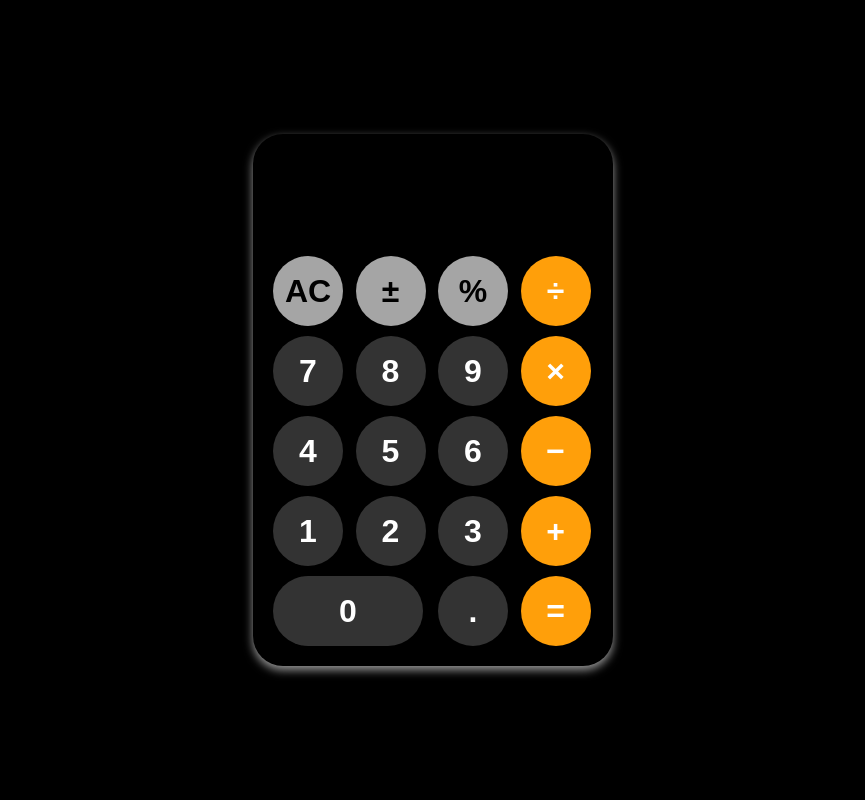
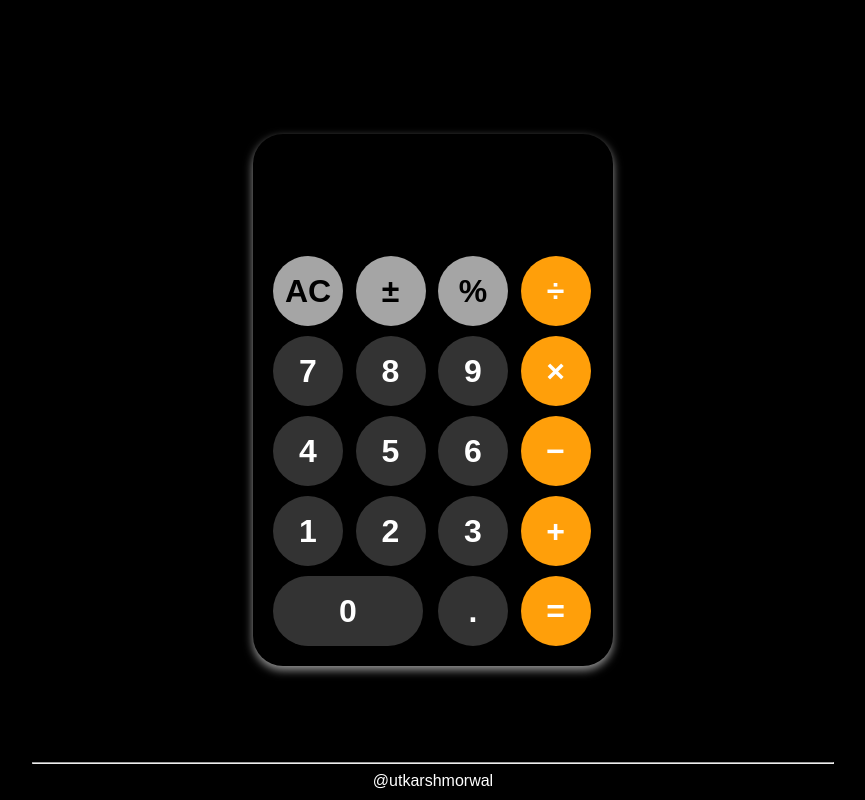
Before and after one commit to utkarshmorwal/ios-calculator, a plain HTML site: page index.html in a window 1280 px wide. Shown: the whole page, without its empty margins (207-1072 px from the left). Drawn offline with Linux system fonts and the light colour scheme.

Commit message:
Update index.html

```diff
--- a/index.html
+++ b/index.html
@@ -84,6 +84,12 @@
         button:active {
             filter: brightness(0.8);
         }
+        footer{
+            position: fixed;
+            padding: 10px;
+            bottom: 0;
+            text-align: center;
+        }
     </style>
 </head>
 <body>
@@ -136,4 +142,10 @@
         }
     </script>
 </body>
+<footer>
+    <hr style="color: white; width:50rem;">
+    <div>
+        @utkarshmorwal
+    </div>
+</footer>
 </html>
```
